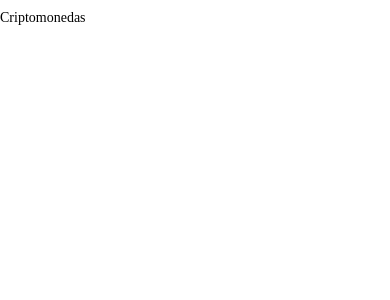
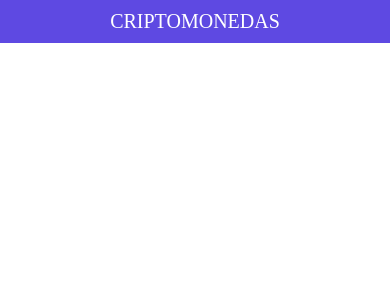
Before and after one commit to MorsaDevOmarG/cotizador-criptomonedas-mobile, a React Native app: screen / in a window 390 px wide. Shown: the top 300 px of the page. Built offline with nearby package versions, Linux system fonts and the light colour scheme.

Commit message:
Finalizado el HEADER

```diff
--- a/components/Header.js
+++ b/components/Header.js
@@ -9,6 +9,13 @@ const styles = StyleSheet.create({
   encabezado: {
     paddingTop: Platform.OS === 'ios' ? 50 : 10,
     fontFamily: 'Lato-Black',
+    backgroundColor: '#5E49E2',
+    color: '#FFF',
+    textAlign: 'center',
+    fontSize: 20,
+    paddingBottom: 10,
+    marginBottom: 30,
+    textTransform: 'uppercase',
   },
 });
 
```
Also changed, not shown: 7 other files (tests, documents, lock files or other folders).
